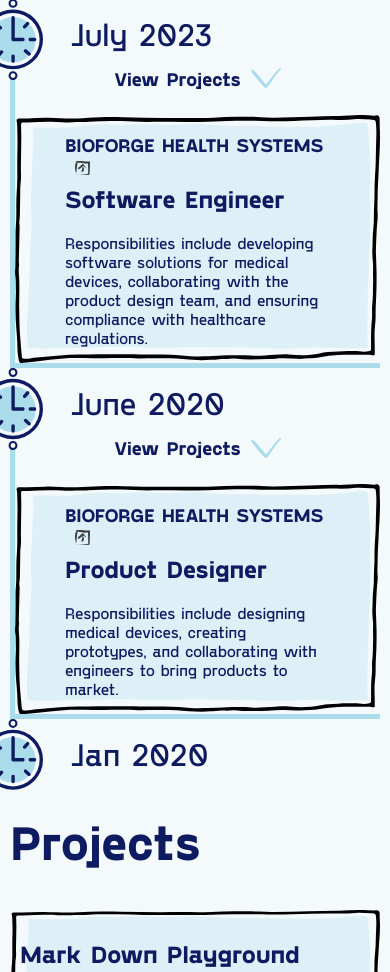
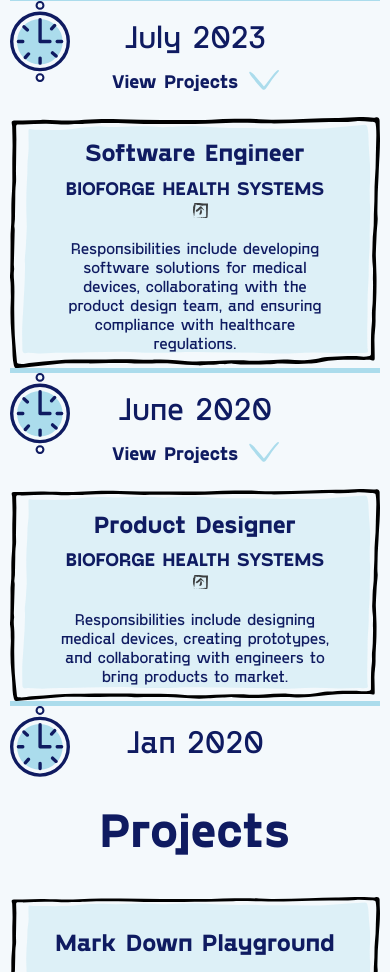
Before and after one commit to AbrarChowdhury/next-portfolio, a Next.js app: page / in a window 390 px wide. Shown: the part 1980-2952 px from the top of the page. Built offline with nearby package versions, Linux system fonts and the light colour scheme; grey boxes are pictures that could not be loaded.

Commit message:
make overall responsive

```diff
--- a/components/experience/ExperienceItem.js
+++ b/components/experience/ExperienceItem.js
@@ -24,17 +24,11 @@
   }, [isCollapsed])
 
   return (
-    <div
-      style={{
-        position: "relative",
-        borderBottom: "5px solid #abdcec",
-        borderLeft: "5px solid #abdcec",
-      }}
-    >
+    <div className='experienceContainer'>
       <img
         src={date == "Now" ? "clock_start.svg" : "clock.svg"}
         width='60px'
-        style={{ position: "absolute", left: "-32.5px" }}
+        className='clockImage'
       />
       <div className='companyDetailContainer'>
         <div
@@ -47,17 +41,14 @@
           }}
         >
           <div>
-            <span style={{ marginLeft: "55px", fontSize: "2em" }}>{date}</span>
+            <span className='dateText'>{date}</span>
             <img
-              className="jobArrow"
+              className='jobArrow'
               style={{ display: "inline", width: "100px", marginLeft: "10px" }}
               src='arrow.svg'
             />
           </div>
-          <div
-            onClick={toggleCollapse}
-            className="viewProject"
-          >
+          <div onClick={toggleCollapse} className='viewProject'>
             <h3 style={{ margin: 0 }}>
               {isCollapsed ? "View Projects" : "Hide Projects"}
             </h3>
@@ -76,18 +67,24 @@
         <div
           className='companyDetails'
           style={{
-            background: "url(./rect_back.svg)"
+            background: "url(./rect_back.svg)",
           }}
           ref={desginationRef}
           onClick={toggleCollapse}
         >
           <div style={{}}>
             <div>
-              <h3 style={{ marginBottom: "5px", textTransform: "uppercase" }}>
+              <h2>{role}</h2>
+              <h3
+                style={{
+                  marginTop: "-10px",
+                  marginBottom: "5px",
+                  textTransform: "uppercase",
+                }}
+              >
                 {company}
                 <LiveView link={companyURL} />
               </h3>
-              <h2 style={{ marginTop: "0px" }}>{role}</h2>
               <p>{responsibilities}</p>
             </div>
           </div>
--- a/components/experience/ExperienceSection.js
+++ b/components/experience/ExperienceSection.js
@@ -22,7 +22,7 @@
               imageSrc: "./images/virtyou.png",
               imageAlt: "VirtYou Logo",
               title: "VirtYou",
-              url:"https://virtyou.com/",
+              url: "https://virtyou.com/",
               description:
                 "VirtYou specializes in creating automated emotion (AE) software for photorealistic 3D virtual actors. This technology enables virtual actors to deliver emotionally compelling, interactive, and live performances using AI-generated responses as a script.",
               iconList: virtyouTechList,
@@ -63,7 +63,7 @@
               imageSrc: "./images/reflect.png",
               imageAlt: "Reflect AI screen-shot",
               title: "Reflect AI",
-              url:"https://www.alphyco.com/",
+              url: "https://www.alphyco.com/",
               description:
                 'Reflect AI is an easy-to-use communication add-on for Outlook™ and Gmail™ that flags harmful, unlawful, and unethical language before you hit "send." It protects your company from reputational damage, ethical breaches, and costly litigation.',
               iconList: reflectTechList,
@@ -183,23 +183,10 @@
           ]}
         />
 
-        <div style={{ borderLeft: "5px solid #abdcec", position: "relative" }}>
-          <img
-            src='clock_end.svg'
-            width='60px'
-            style={{ position: "absolute", left: "-32.5px" }}
-          />
+        <div className='lastClockContainer'>
+          <img src='clock_end.svg' width='60px' className='clockImage' />
           <div>
-            <p
-              style={{
-                marginLeft: "55px",
-                marginTop: "0px",
-                paddingTop: "15px",
-                fontSize: "2em",
-              }}
-            >
-              Jan 2020
-            </p>
+            <p className='dateText'>Jan 2020</p>
           </div>
         </div>
       </div>
--- a/styles/globals.css
+++ b/styles/globals.css
@@ -53,6 +53,26 @@
 }
 
 /* EXPERIENCE */
+.experienceContainer {
+  position: relative;
+  border-bottom: 5px solid #abdcec;
+  border-left: 5px solid #abdcec;
+}
+.lastClockContainer {
+  position: relative;
+  border-left: 5px solid #abdcec;
+}
+.clockImage {
+  position: absolute;
+  left: -32.5px;
+}
+.dateText {
+  margin-left: 55px;
+  margin-top: 0px;
+  padding-top: 15px;
+  font-size: 2em;
+}
+
 .companyDetailContainer {
   display: flex;
   container: cDetailContainer / inline-size;
@@ -149,10 +169,27 @@
   }
 }
 @media (max-width: 600px) {
+  body {
+    text-align: center;
+  }
   .main {
     padding: 1rem 10px !important;
   }
+  /* h2{
+    text-align: center;
+  } */
 
+  .experienceContainer,
+  .lastClockContainer {
+    border-left: none;
+  }
+  .clockImage {
+    /* position: absolute; */
+    left: 0px;
+  }
+  .dateText {
+    margin-left: 0;
+  }
   /* MAIN PROJECTS */
   .projectsContainer {
     display: grid;
@@ -202,6 +239,6 @@
 
 @media (max-width: 1300px) {
   .main {
-    padding: 2rem 15% ;
+    padding: 2rem 15%;
   }
 }
```
